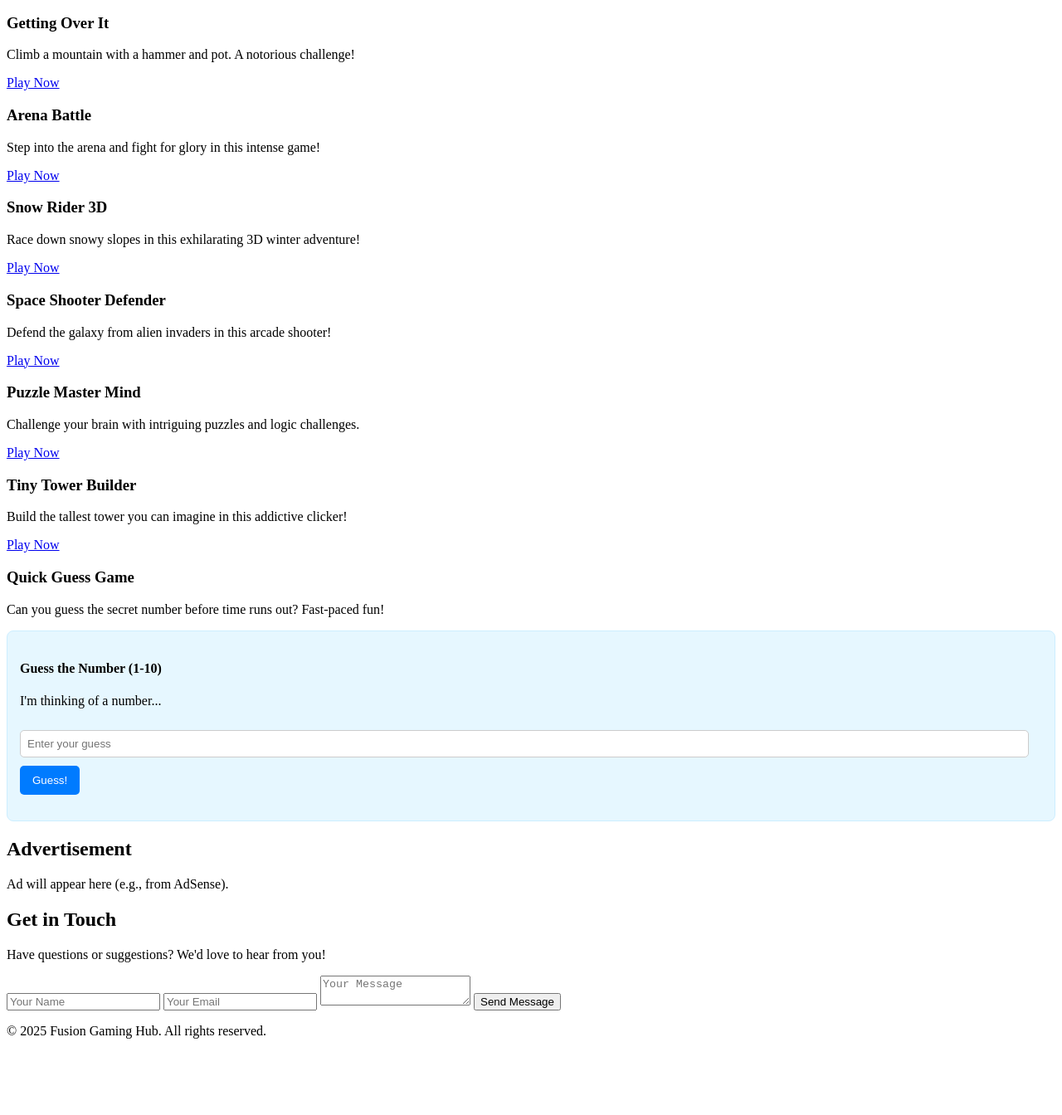
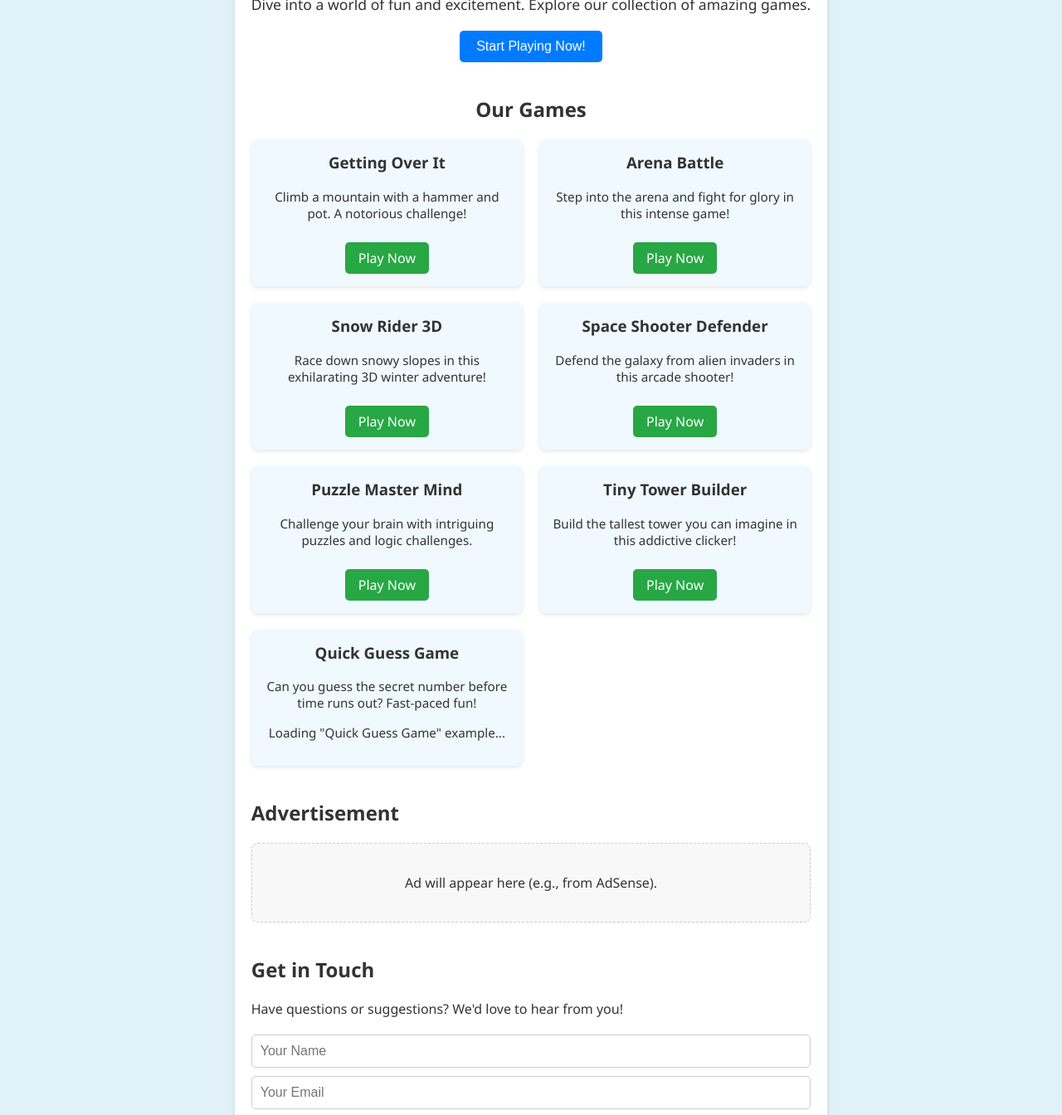
Before and after one commit to Fusion-gaming/fusion-gaming.github.io, a plain HTML site: page index.html in a window 1280 px wide. Shown: the part 306-1650 px from the top of the page at 83% size. Before the commit the page ends 1574 px from the top, so only its background shows below. Drawn offline with Linux system fonts and the light colour scheme.

Commit message:
Update index.html

```diff
--- a/index.html
+++ b/index.html
@@ -1,11 +1,201 @@
 <!DOCTYPE html>
 <html lang="en">
 <head>
-    <meta charset="UTF-8">
-    <meta name="viewport" content="width=device-width, initial-scale=1.0">
+  <meta charset="UTF-8" />
+  <meta name="viewport" content="width=device-width, initial-scale=1.0"/>
   <title>Fusion Gaming Hub - Play Awesome Games!</title>
-    <link rel="stylesheet" href="style.css">
-    <script src="script.js" defer></script>
+  <style>
+    body {
+      margin: 0;
+      font-family: 'Segoe UI', Tahoma, Geneva, Verdana, sans-serif;
+      background-color: #e0f2f7;
+      color: #333;
+      display: flex;
+      flex-direction: column;
+      min-height: 100vh;
+    }
+
+    header {
+      background-color: #283e5a;
+      color: white;
+      padding: 1.5rem 1rem;
+      text-align: center;
+      box-shadow: 0 2px 5px rgba(0,0,0,0.2);
+    }
+
+    header nav ul {
+      list-style: none;
+      padding: 0;
+      display: flex;
+      justify-content: center;
+      margin-top: 10px;
+      flex-wrap: wrap;
+    }
+
+    header nav ul li {
+      margin: 0 15px;
+    }
+
+    header nav ul li a {
+      color: #fff;
+      font-weight: bold;
+      text-decoration: none;
+      transition: color 0.3s ease;
+    }
+
+    header nav ul li a:hover {
+      color: #87ceeb;
+    }
+
+    main {
+      flex-grow: 1;
+      max-width: 1000px;
+      margin: 20px auto;
+      padding: 20px;
+      background: white;
+      border-radius: 8px;
+      box-shadow: 0 4px 8px rgba(0,0,0,0.1);
+    }
+
+    #hero {
+      text-align: center;
+      margin-bottom: 40px;
+    }
+
+    #hero h2 {
+      font-size: 2rem;
+      margin-bottom: 10px;
+    }
+
+    #hero p {
+      font-size: 1.1rem;
+      margin-bottom: 20px;
+    }
+
+    #hero button {
+      background-color: #007bff;
+      color: white;
+      padding: 10px 20px;
+      font-size: 1rem;
+      border: none;
+      border-radius: 5px;
+      cursor: pointer;
+      transition: background-color 0.3s ease;
+    }
+
+    #hero button:hover {
+      background-color: #0056b3;
+    }
+
+    #games h2 {
+      text-align: center;
+      margin-bottom: 20px;
+    }
+
+    .game-grid {
+      display: grid;
+      grid-template-columns: repeat(auto-fill, minmax(260px, 1fr));
+      gap: 20px;
+    }
+
+    .game-card {
+      background-color: #f0f9ff;
+      border-radius: 8px;
+      padding: 15px;
+      box-shadow: 0 2px 5px rgba(0,0,0,0.1);
+      text-align: center;
+    }
+
+    .game-card h3 {
+      margin-top: 0;
+    }
+
+    .game-card p {
+      font-size: 0.95rem;
+    }
+
+    .play-button {
+      display: inline-block;
+      margin-top: 10px;
+      padding: 8px 16px;
+      background-color: #28a745;
+      color: white;
+      text-decoration: none;
+      border-radius: 5px;
+      transition: background-color 0.3s ease;
+    }
+
+    .play-button:hover {
+      background-color: #218838;
+    }
+
+    #ad-placement-1, #contact {
+      margin-top: 40px;
+    }
+
+    .ad-container {
+      background-color: #f8f8f8;
+      padding: 20px;
+      text-align: center;
+      border: 1px dashed #ccc;
+      border-radius: 8px;
+    }
+
+    form {
+      display: flex;
+      flex-direction: column;
+      gap: 10px;
+      margin-top: 20px;
+    }
+
+    form input, form textarea {
+      padding: 10px;
+      border-radius: 5px;
+      border: 1px solid #ccc;
+      font-size: 1rem;
+    }
+
+    form button {
+      align-self: start;
+      background-color: #007bff;
+      color: white;
+      padding: 10px 16px;
+      border: none;
+      border-radius: 5px;
+      font-size: 1rem;
+      cursor: pointer;
+      transition: background-color 0.3s ease;
+    }
+
+    form button:hover {
+      background-color: #0056b3;
+    }
+
+    footer {
+      background-color: #283e5a;
+      color: white;
+      text-align: center;
+      padding: 1rem;
+      font-size: 0.9em;
+      margin-top: auto;
+      box-shadow: 0 -2px 5px rgba(0,0,0,0.2);
+    }
+
+    @media (max-width: 768px) {
+      main {
+        margin: 10px;
+        padding: 15px;
+      }
+
+      #hero h2 {
+        font-size: 1.5rem;
+      }
+
+      #hero p {
+        font-size: 1rem;
+      }
+    }
+  </style>
 </head>
 <body>
   <header>
@@ -80,9 +270,9 @@
       <h2>Get in Touch</h2>
       <p>Have questions or suggestions? We'd love to hear from you!</p>
       <form>
-                <input type="text" placeholder="Your Name">
-                <input type="email" placeholder="Your Email">
-                <textarea placeholder="Your Message"></textarea>
+        <input type="text" placeholder="Your Name" />
+        <input type="email" placeholder="Your Email" />
+        <textarea rows="5" placeholder="Your Message"></textarea>
         <button type="submit">Send Message</button>
       </form>
     </section>
```
Lines whose indentation alone changed are shown as unchanged.
